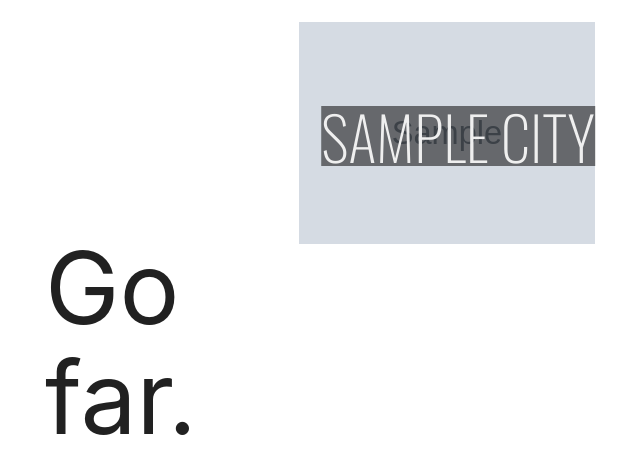
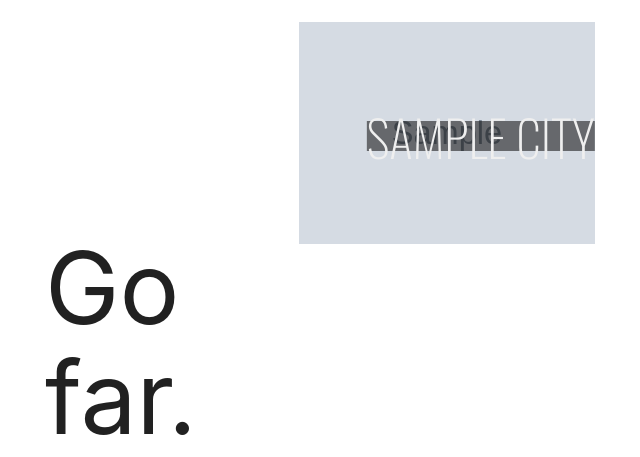
Before and after one commit to juliana-zlatevski/wayfarer, a Django app: template main_app/templates/city/index.html in a window 1280 px wide. Shown: the part 67-524 px from the top of the page, without its empty margins (172-812 px from the left). Run offline with Django 3.2, Linux system fonts and the light colour scheme; the template is opened without the code that fills it: most values are stand-ins (such as "Sample title", 1, 10 or a date in 2020); some web fonts are replaced.

```diff
--- a/main_app/static/css/style.css
+++ b/main_app/static/css/style.css
@@ -120,10 +123,10 @@ body {
     top: 50%;
     left: 50%;
     transform: translate(-100%, -50%);
-    font-size: 60px;
+    font-size: 50px;
     font-family: 'Oswald', sans-serif;
     color: #efefef;
     background-color: rgba(0, 0, 0, 0.521);
-    line-height: 60px;
+    line-height: 30px;
     text-transform: uppercase;
 }
```
Also changed, not shown: other parts of main_app/static/css/style.css (+3 -0 lines).
